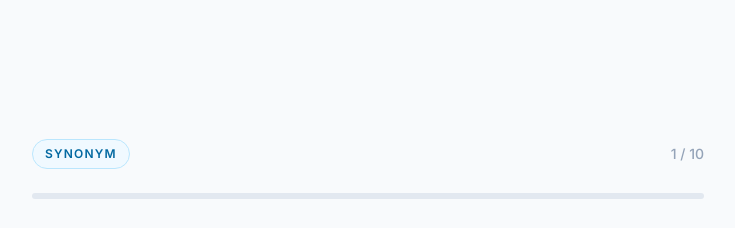
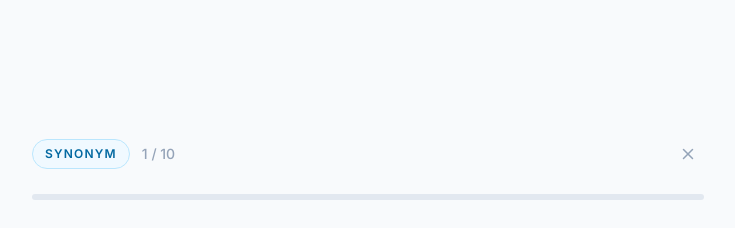
Before and after one commit to MedAmine-SUDO/fluent_gauntlet, a Next.js app: page / in a window 1280 px wide. Both pictures are taken after a click on the button "Start Drill". Shown: the top 228 px of the page, without its empty margins (272-1007 px from the left). Built offline with nearby package versions, Linux system fonts and the light colour scheme.

Commit message:
Add quit button to return to menu during quiz

```diff
--- a/src/components/QuestionCard.tsx
+++ b/src/components/QuestionCard.tsx
@@ -2,7 +2,7 @@
 
 import { useState } from "react";
 import { Question, Category } from "@/data/questions";
-import { CheckCircle2, XCircle, ChevronRight, ArrowRight } from "lucide-react";
+import { CheckCircle2, XCircle, ChevronRight, ArrowRight, X } from "lucide-react";
 
 const categoryColors: Record<
   Category,
@@ -37,6 +37,7 @@ const categoryColors: Record<
 interface Props {
   question: Question;
   onAnswer: (isCorrect: boolean) => void;
+  onQuit: () => void;
   currentIndex: number;
   totalQuestions: number;
   isInfinite: boolean;
@@ -45,6 +46,7 @@ interface Props {
 export default function QuestionCard({
   question,
   onAnswer,
+  onQuit,
   currentIndex,
   totalQuestions,
   isInfinite,
@@ -84,6 +86,7 @@ export default function QuestionCard({
     <div className="w-full max-w-2xl mx-auto animate-in fade-in slide-in-from-bottom-4 duration-500">
       {/* Header */}
       <div className="flex justify-between items-center mb-6">
+        <div className="flex items-center gap-3">
           <span
             className={`text-xs font-semibold uppercase tracking-widest px-3 py-1.5 rounded-full ${colors.bg} ${colors.text} ${colors.border} border`}
           >
@@ -96,6 +99,14 @@ export default function QuestionCard({
               `${currentIndex + 1} / ${totalQuestions}`
             )}
           </span>
+        </div>
+        <button
+          onClick={onQuit}
+          className="w-8 h-8 rounded-lg flex items-center justify-center text-slate-400 hover:text-slate-700 hover:bg-slate-200 transition-colors cursor-pointer"
+          title="Quit to menu"
+        >
+          <X size={18} />
+        </button>
       </div>
 
       {/* Progress Bar */}
--- a/src/components/QuizEngine.tsx
+++ b/src/components/QuizEngine.tsx
@@ -76,6 +76,7 @@ export default function QuizEngine({ categories, count, onBackToPicker }: Props)
     <QuestionCard
       question={displayQuestions[currentIndex]}
       onAnswer={handleAnswer}
+      onQuit={onBackToPicker}
       currentIndex={currentIndex}
       totalQuestions={displayQuestions.length}
       isInfinite={isInfinite}
```
Lines whose indentation alone changed are shown as unchanged.
